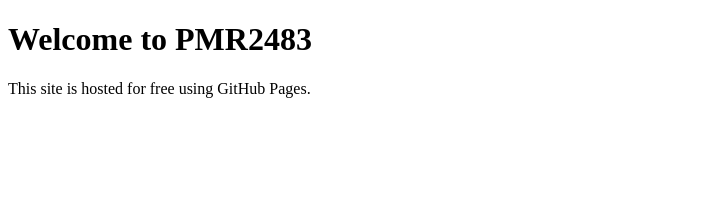
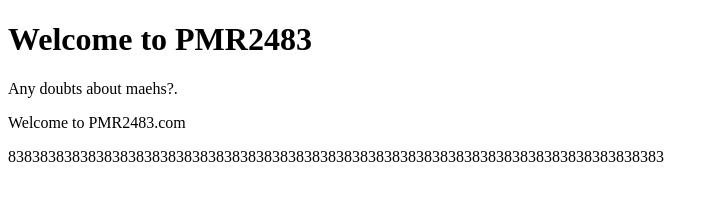
Before and after one commit to EthanHunt1029/PMR, a plain HTML site: page index.html in a window 1280 px wide. Shown: the whole page, without its empty margins (0-719 px from the left). Drawn offline with Linux system fonts and the light colour scheme.

Commit message:
index.html

```diff
--- a/index.html
+++ b/index.html
@@ -5,6 +5,8 @@
 </head>
 <body>
   <h1>Welcome to PMR2483</h1>
-  <p>This site is hosted for free using GitHub Pages.</p>
+  <p>Any doubts about maehs?.</p>
+  <p>Welcome to PMR2483.com</p>
+  <p>8383838383838383838383838383838383838383838383838383838383838383838383838383838383</p>
 </body>
 </html>
```
